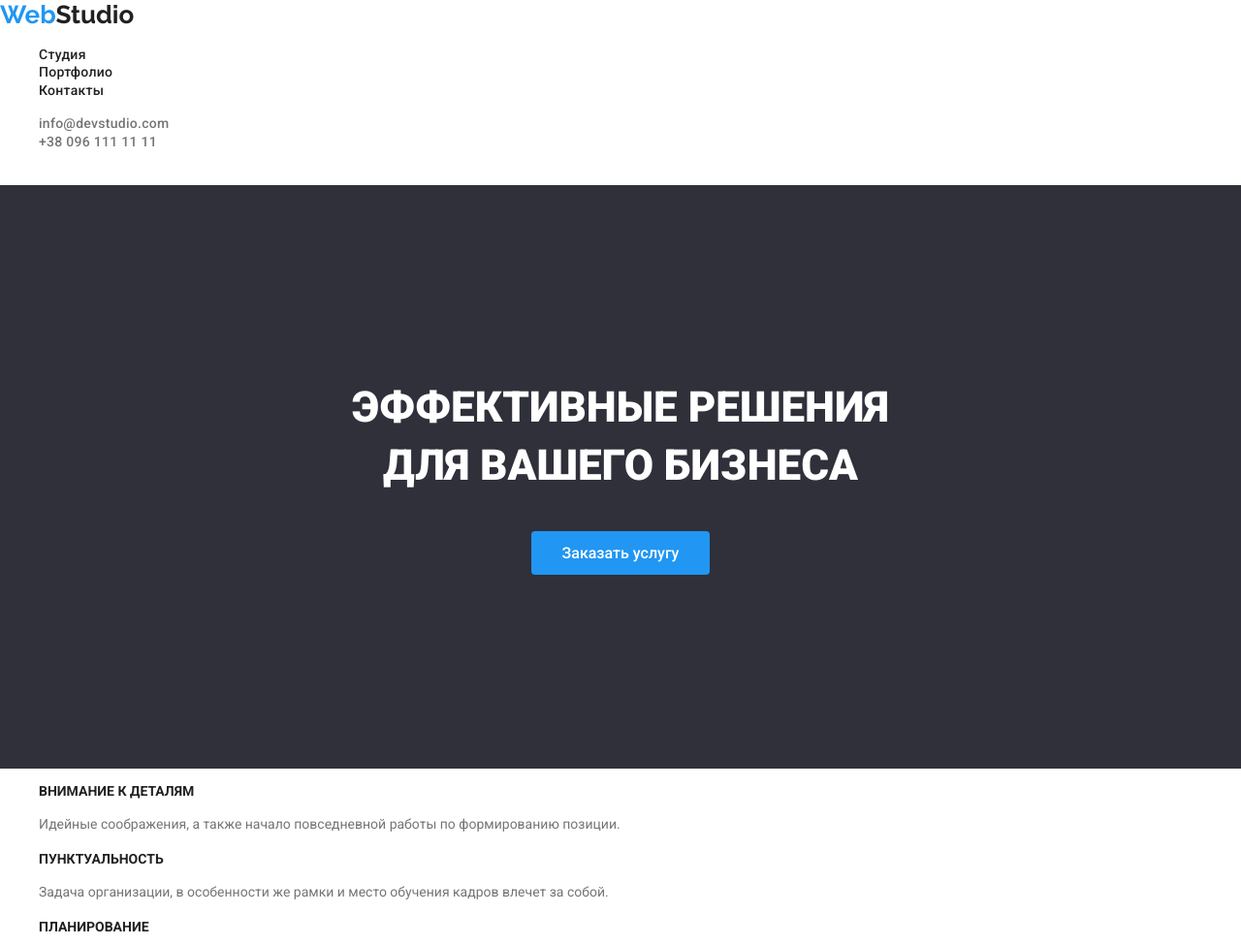
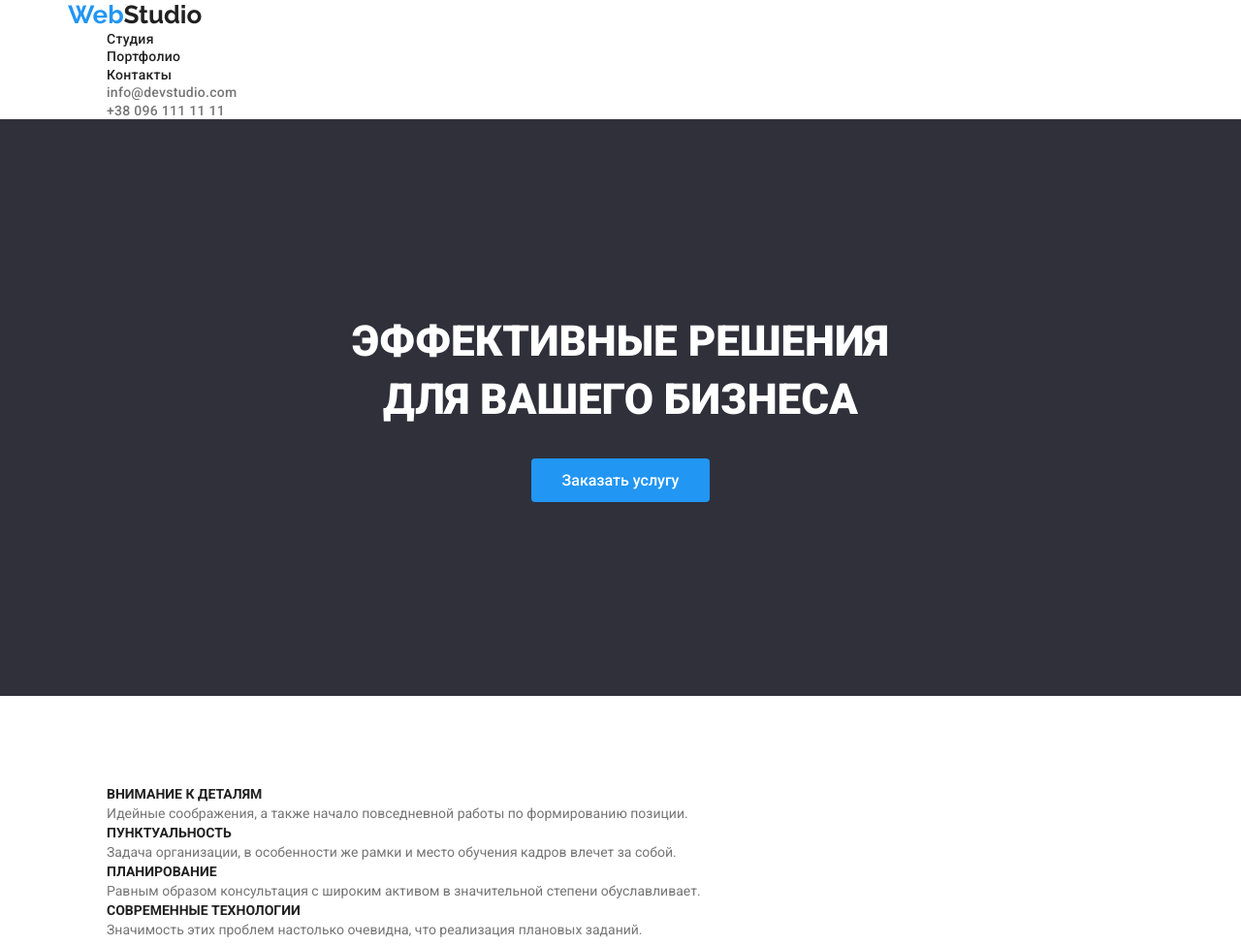
Before and after one commit to KizievDmitriy/goit-markup-hw-03, a plain HTML site: page index.html in a window 1280 px wide. Shown: the top 975 px of the page at 97% size. Drawn offline with Linux system fonts and the light colour scheme.

Commit message:
add margin

```diff
--- a/css/styles.css
+++ b/css/styles.css
@@ -7,6 +7,16 @@
   --accent-text-color: #ffffff;
 }
 
+html {
+  box-sizing: border-box;
+}
+
+*,
+*::before,
+*::after {
+  box-sizing: inherit;
+}
+
 body {
   color: var(--primary-text-color);
   font-family: Roboto, sans-serif;
@@ -14,9 +24,27 @@ body {
   margin: 0;
   padding: 0;
 }
+.container {
+  width: 1170px;
+  padding-left: 15px;
+  padding-right: 15px;
+  margin-left: auto;
+  margin-right: auto;
+}
+h1,
+h2,
+h3,
+h4,
+p {
+  margin: 0px;
+}
 /* heder */
 
+.page-header {
+}
+
 .logo {
+  display: inline-block;
   color: var(--primary-text-color);
   font-family: Raleway;
   font-style: 400;
@@ -33,6 +61,7 @@ body {
 .list {
   list-style: none;
   font-style: normal;
+  margin: 0px;
 }
 .link {
   display: inline-block;
@@ -99,7 +128,7 @@ body {
   color: var(--title-text-color);
 }
 
-/* footer */
+/* --------------------------footer-------------------------- */
 .footer {
   background: #2f303a;
 }
@@ -131,11 +160,13 @@ body {
   text-decoration: none;
 }
 
-/* INDEXT.HTML */
-/* block-hero */
+/* ----------------------------------INDEXT.HTML ----------------------------------------*/
+
+/*--------------------- block-hero------------------------- */
 .hero {
   background: #2f303a;
   text-align: center;
+  margin-bottom: 94px;
 }
 
 .hero-title {
@@ -145,6 +176,7 @@ body {
   line-height: 1.36;
   color: var(--accent-text-color);
   padding-top: 200px;
+  margin-bottom: 30px;
 }
 
 .hero-btn {
@@ -152,6 +184,10 @@ body {
   background-color: var(--accent-color);
   padding: 10px 32px;
   margin-bottom: 200px;
+}
+/* --------------------Block-Peculiarities---------------- */
+.pecularities {
+  margin-bottom: 94px;
 }
 
 .pecularities-title {
@@ -169,8 +205,12 @@ body {
   font-size: 14px;
   line-height: 1.71;
 }
+/* --------------------------Block-whate-we-do----------------- */
+.work {
+  margin-bottom: 94px;
+}
 
-/* Block-People */
+/* ---------------------Block-People --------------------------*/
 .comand {
   background: #f5f4fa;
 }
@@ -180,6 +220,7 @@ body {
   font-size: 36px;
   line-height: 1.16;
   text-align: center;
+  margin-bottom: 50px;
 }
 
 .comand-title {
--- a/index.html
+++ b/index.html
@@ -13,11 +13,11 @@
     <link rel="stylesheet" href="./css/modern-normalize.css"/>
     <link rel="stylesheet" href="./css/styles.css" />
 </head>
-<body>
+<body >
     <!-- Heder -->
-    <header>
+    <header class="page-header">
+        <div class="container">
                 <nav>
-
                     <a href="" class="logo"><span class="accent">Web</span>Studio</a>
                     <ul class="list links-nav">
                         <li><a href="./index.html" class="link">Студия</a></li>
@@ -29,17 +29,17 @@
                     <li><a href="mailto:info@devstudio.com" class="mail-tel">info@devstudio.com</a></li>
                     <li><a href="tel:+380961111111" class="mail-tel">+38 096 111 11 11</a></li>
                 </ul>
+        </div>
     </header>
     <main>
     <!-- Block-hero -->
-
-            <section class="hero">
+            <section class="hero ">
                 <h1 class="hero-title">ЭФФЕКТИВНЫЕ РЕШЕНИЯ<br>ДЛЯ ВАШЕГО БИЗНЕСА</h1>
                 <button type="button" class="hero-btn btn">Заказать услугу</button>
             </section>
 
         <!-- Block-Peculiarities -->
-        <section>
+        <section class="pecularities container">
             <ul class="list">
                 <li>
                     <h3 class="pecularities-title">Внимание к деталям</h3>
@@ -66,7 +66,7 @@
             </ul>
         </section>
         <!-- Block-whate-we-do -->
-        <section >
+        <section  class="work container">
             <h2 class="work-title">Чем мы занимаемся</h2>
             <ul class="list">
                 <li>
@@ -83,6 +83,7 @@
 
         <!-- Block-People -->
         <section class="comand">
+            <div class="container">
                 <h2 class=" work-title">Наша команда</h2>
                 <ul class="list list-comand">
                     <li>
@@ -112,10 +113,12 @@
                         <p class="comand-text pecularities-text">UI Designer</p>
                     </li>
                 </ul>
+            </div>
         </section>
     </main>
     <!-- Block-info-adress -->
     <footer class="footer">
+        <div class="container">
             <a href="" class="logo-footer"><span class="accent">Web</span>Studio</a>
             <address class="footer-list">
                 <ul class="list">
@@ -125,6 +128,7 @@
                     <li><a href="tel:+380961111111" class="footer-tel">+38 096 111 11 11</a></li>
                 </ul>
             </address>
+        </div>
     </footer>
 
 </body>
```
Also changed, not shown: portfolio.html (+1 -1 lines). Lines whose indentation alone changed are shown as unchanged.
